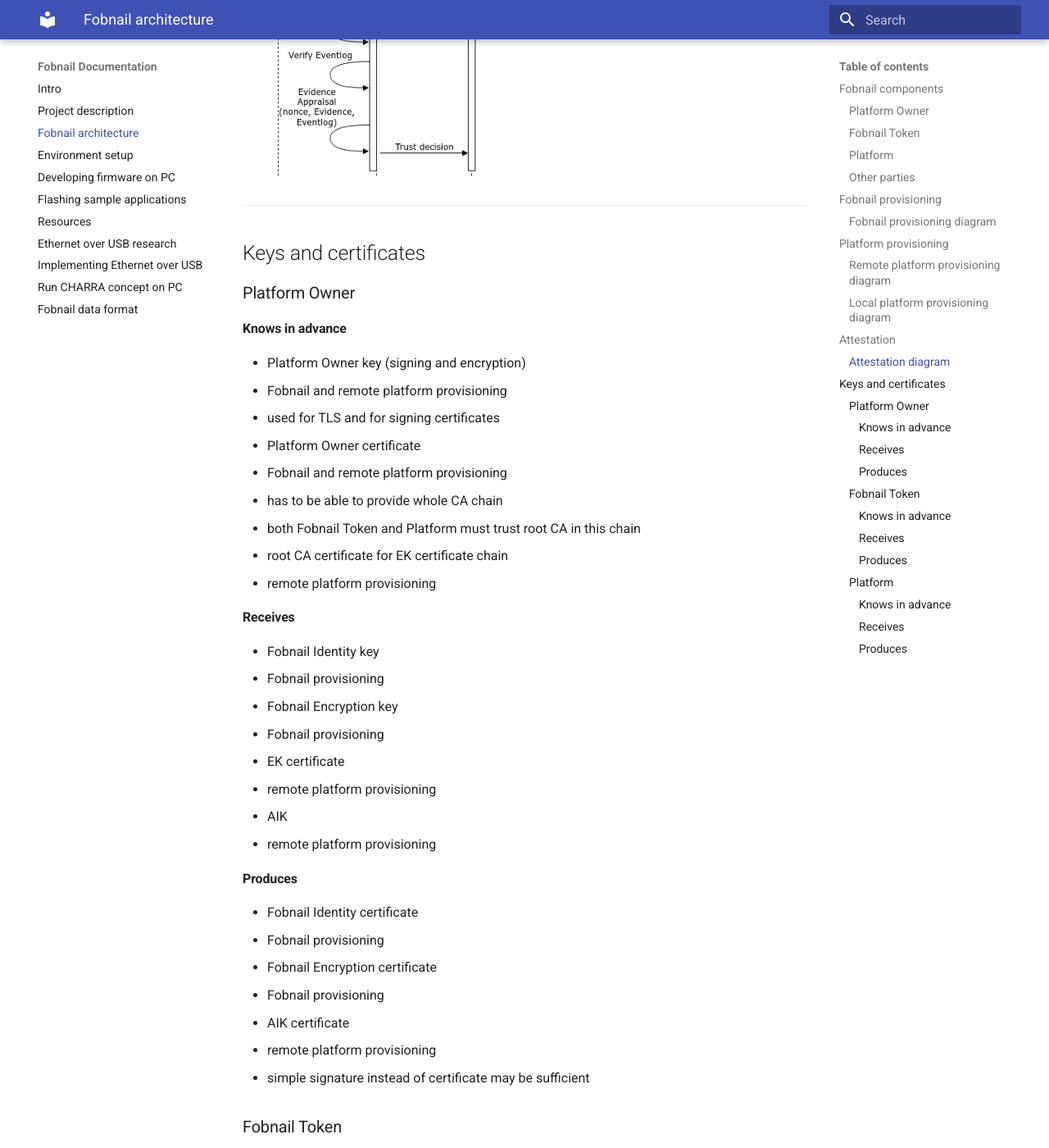
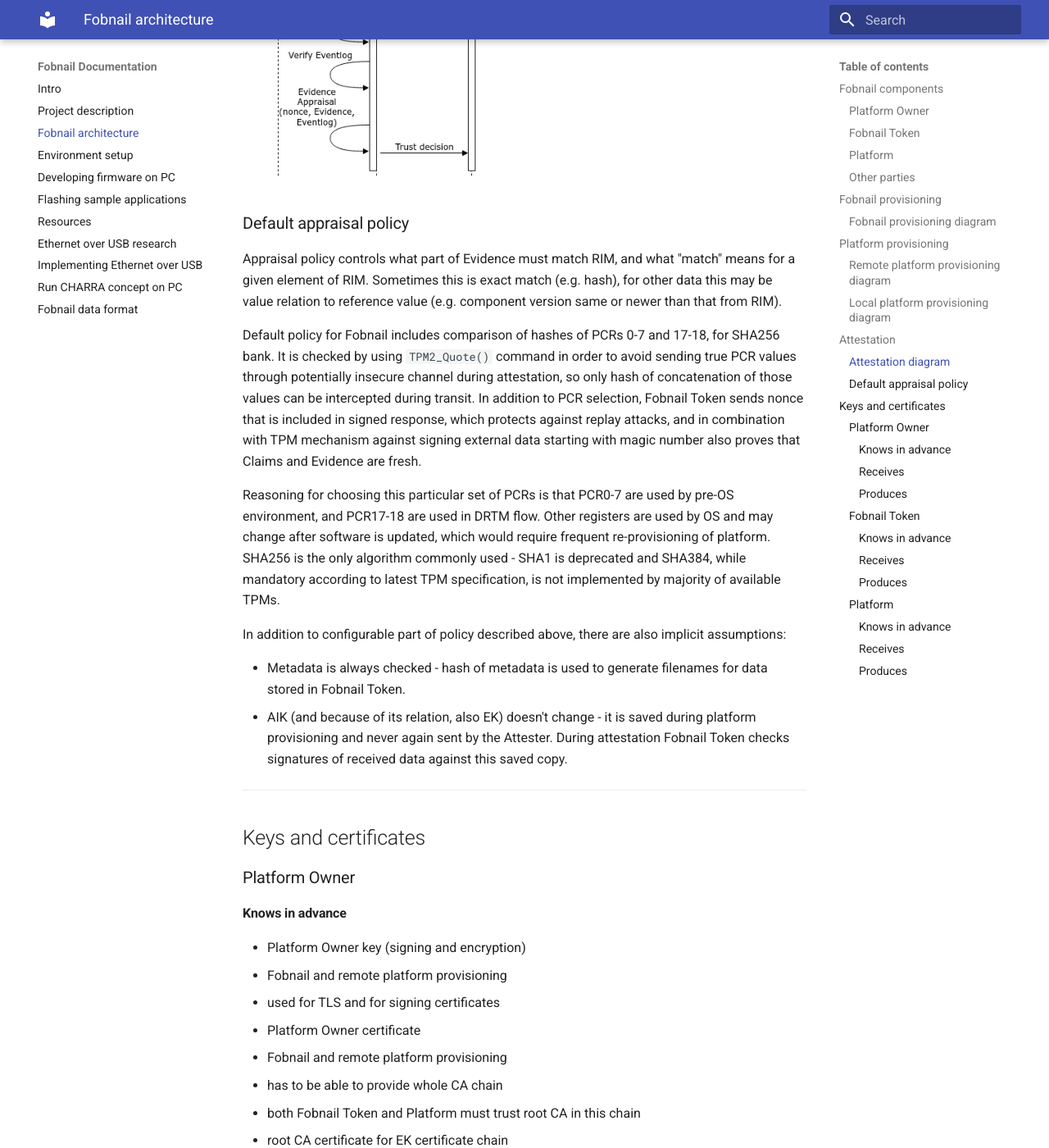
Before and after one commit to fobnail/docs, an MkDocs documentation site: the page built from docs/architecture.md, in a window 1280 px wide and 1400 px high, scrolled down 5159 px. Shown: the whole window at 82% size. Built offline with MkDocs 1.6.1 and Material for MkDocs 9.7.7, drawn with Linux system fonts in a browser that asks for light colours.

Commit message:
docs/architecture.md: default appraisal policy
Signed-off-by: Krystian Hebel <krystian.hebel@3mdeb.com>

```diff
--- a/docs/architecture.md
+++ b/docs/architecture.md
@@ -117,6 +117,38 @@ the decision.
 
 ![attestation](images/Fobnail-flows-attestation.png)
 
+### Default appraisal policy
+
+Appraisal policy controls what part of Evidence must match RIM, and what "match"
+means for a given element of RIM. Sometimes this is exact match (e.g. hash), for
+other data this may be value relation to reference value (e.g. component version
+same or newer than that from RIM).
+
+Default policy for Fobnail includes comparison of hashes of PCRs 0-7 and 17-18,
+for SHA256 bank. It is checked by using `TPM2_Quote()` command in order to avoid
+sending true PCR values through potentially insecure channel during attestation,
+so only hash of concatenation of those values can be intercepted during transit.
+In addition to PCR selection, Fobnail Token sends nonce that is included in
+signed response, which protects against replay attacks, and in combination with
+TPM mechanism against signing external data starting with magic number also
+proves that Claims and Evidence are fresh.
+
+Reasoning for choosing this particular set of PCRs is that PCR0-7 are used by
+pre-OS environment, and PCR17-18 are used in DRTM flow. Other registers are used
+by OS and may change after software is updated, which would require frequent
+re-provisioning of platform. SHA256 is the only algorithm commonly used - SHA1
+is deprecated and SHA384, while mandatory according to latest TPM specification,
+is not implemented by majority of available TPMs.
+
+In addition to configurable part of policy described above, there are also
+implicit assumptions:
+
+- Metadata is always checked - hash of metadata is used to generate filenames
+  for data stored in Fobnail Token.
+- AIK (and because of its relation, also EK) doesn't change - it is saved during
+  platform provisioning and never again sent by the Attester. During attestation
+  Fobnail Token checks signatures of received data against this saved copy.
+
 ---
 
 ## Keys and certificates
```
